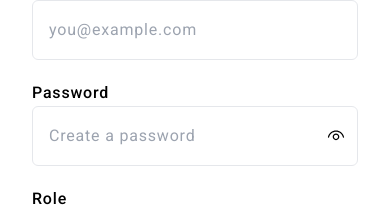
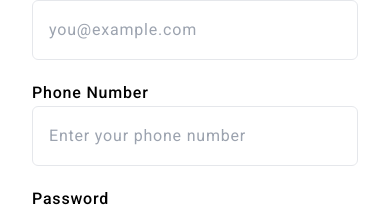
Before and after one commit to Kamya123/green-world, a React (Vite) app in the folder frontend/: page /signup in a window 390 px wide. Shown: the part 274-486 px from the top of the page. Built offline with nearby package versions, Linux system fonts and the light colour scheme.

Commit message:
phone no. validation

```diff
--- a/frontend/src/pages/auth/SignUp.jsx
+++ b/frontend/src/pages/auth/SignUp.jsx
@@ -2,12 +2,14 @@ import React, { useState, useEffect } from 'react';
 import { register } from '../../services/authService';
 import { useNavigate, Link } from 'react-router-dom';
 import { VscEye, VscEyeClosed } from 'react-icons/vsc';
+import axios from 'axios';
 
 const SignUp = () => {
   const [formData, setFormData] = useState({
     name: '',
     email: '',
     password: '',
+    phone: '',
     role: 'buyer',
     agreeTOS: false,
   });
@@ -34,6 +36,9 @@ const SignUp = () => {
         if (!value) return 'Password is required';
         if (value.length < 8) return 'Min 8 characters';
         return '';
+      case 'phone':
+        if (!value) return 'Phone number is required';
+        return '';
       case 'agreeTOS':
         if (!value) return 'You must agree to terms';
         return '';
@@ -49,19 +54,49 @@ const SignUp = () => {
     setErrors(prev => ({ ...prev, [name]: validate(name, val) }));
   };
 
-  const runAllValidations = () => {
+  const runAllValidations = async () => {
     const newErr = {};
     ['name', 'email', 'password', 'agreeTOS'].forEach(f => {
       newErr[f] = validate(f, formData[f]);
     });
+
+    if (formData.phone) {
+      const phoneError = await validatePhoneNumber(formData.phone);
+      newErr.phone = phoneError;
+    }
+
     setErrors(newErr);
     return Object.values(newErr).every(v => !v);
+  };
+
+  const validatePhoneNumber = async (phoneNumber) => {
+    const options = {
+      method: 'POST',
+      url: 'https://whatsapp-number-validator3.p.rapidapi.com/WhatsappNumberHasItWithToken',
+      headers: {
+        'x-rapidapi-key': '8e36efcdb7mshbd593d8bde9ec89p190409jsn19233e5a6c6b',
+        'x-rapidapi-host': 'whatsapp-number-validator3.p.rapidapi.com',
+        'Content-Type': 'application/json'
+      },
+      data: { phone_number: phoneNumber }
+    };
+
+    try {
+      const response = await axios.request(options);
+      if (response.data.status === 'invalid') {
+        return 'Enter a valid phone number';
+      }
+      return '';
+    } catch (error) {
+      console.error(error);
+      return 'Phone number validation failed';
+    }
   };
 
   const handleSubmit = async e => {
     e.preventDefault();
     setSubmitError('');
-    if (!runAllValidations()) return;
+    if (!await runAllValidations()) return;
 
     setLoading(true);
     try {
@@ -117,6 +152,22 @@ const SignUp = () => {
                   className="w-full p-4 border rounded-md focus:outline-none focus:ring-2 focus:ring-green-600"
                 />
                 {errors.email && <p className="mt-1 text-red-600 text-sm">{errors.email}</p>}
+              </div>
+
+              {/* Phone Number */}
+              <div>
+                <label htmlFor="phone" className="block font-medium">Phone Number</label>
+                <input
+                  id="phone"
+                  name="phone"
+                  type="text"
+                  value={formData.phone}
+                  onChange={handleChange}
+                  placeholder="Enter your phone number"
+                  aria-invalid={!!errors.phone}
+                  className="w-full p-4 border rounded-md focus:outline-none focus:ring-2 focus:ring-green-600"
+                />
+                {errors.phone && <p className="mt-1 text-red-600 text-sm">{errors.phone}</p>}
               </div>
 
               {/* Password */}
@@ -207,7 +258,7 @@ const SignUp = () => {
             />
             <h3 className="mt-6 text-2xl font-bold">GreenWorld Farmers' Forum</h3>
             <p className="mt-2 text-gray-500">
-            Green World connects buyers with trained organic farmers through e-commerce and education-driven platform.
+              Green World connects buyers with trained organic farmers through e-commerce and education-driven platform.
             </p>
             <div className="flex justify-center space-x-3 mt-6">
               <div className="h-1.5 w-20 bg-orange-500 rounded-full"/>
```
Also changed, not shown: frontend/src/services/authService.js (line endings or trailing spaces).
